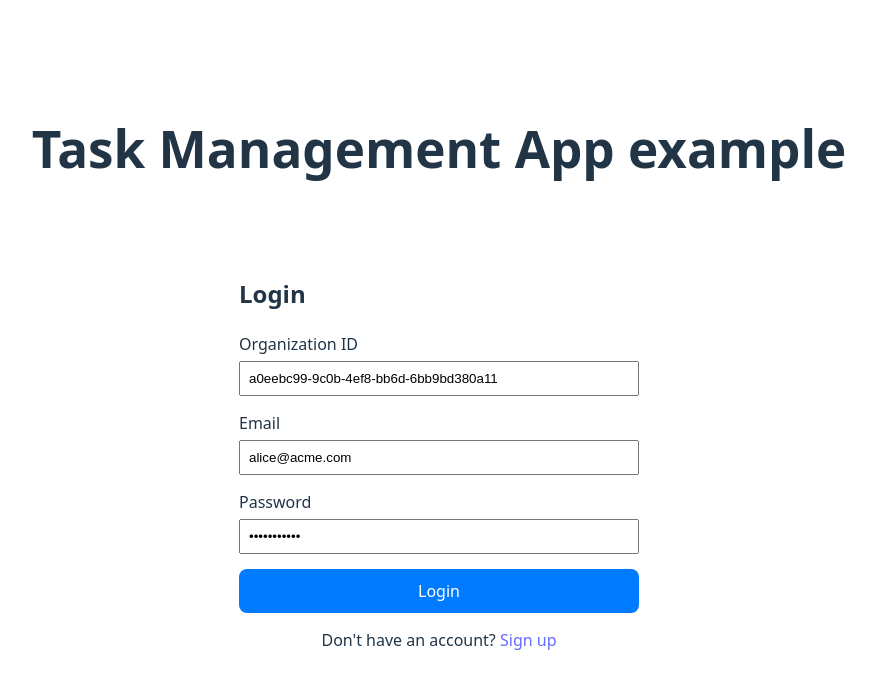
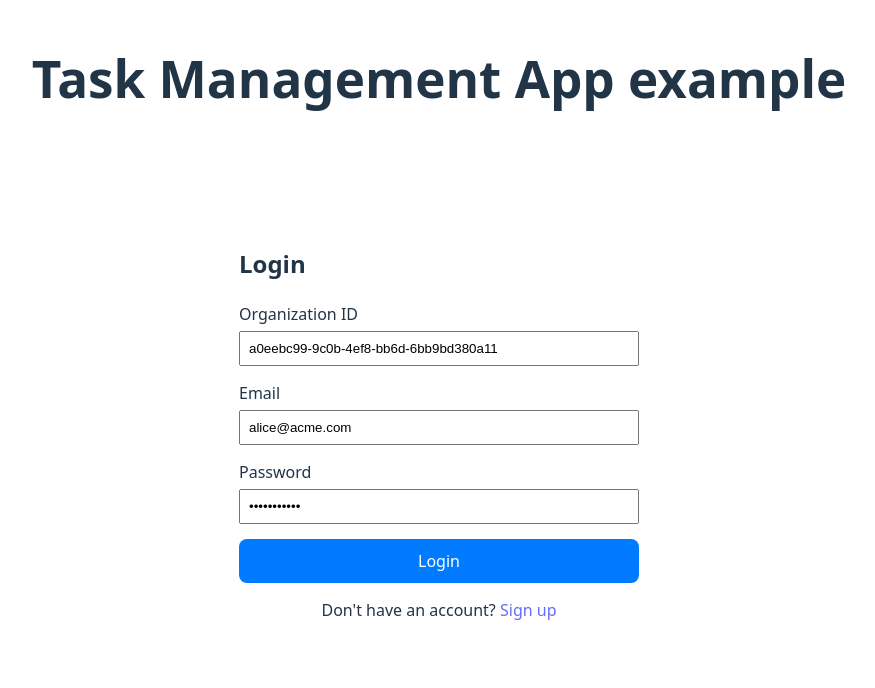
Before and after one commit to alias8/task_management_app_frontend, a React app: page /login in a window 1280 px wide. Shown: the top 688 px of the page, without its empty margins (201-1076 px from the left). Built offline with nearby package versions, Linux system fonts and the light colour scheme; no server answers; the HTML template or start-up script is replaced by a standard one.

Commit message:
Website h1 header in the same place

```diff
--- a/src/App.tsx
+++ b/src/App.tsx
@@ -1,9 +1,4 @@
-import {
-  BrowserRouter as Router,
-  Navigate,
-  Route,
-  Routes,
-} from 'react-router-dom';
+import { BrowserRouter as Router, Navigate, Route, Routes, } from 'react-router-dom';
 import { AuthProvider } from './contexts/AuthContext';
 import { ProtectedRoute } from './components/ProtectedRoute';
 import { PublicRoute } from './components/PublicRoute';
@@ -16,6 +11,20 @@ function App() {
   return (
     <Router>
       <AuthProvider>
+        <div>
+          <div
+            style={{ maxWidth: '1200px', margin: '0 auto', padding: '0 20px' }}
+          >
+            <h1
+              style={{
+                textAlign: 'center',
+                margin: '50px 0 100px',
+              }}
+            >
+              Task Management App example
+            </h1>
+          </div>
+          <div style={{ height: '700px', maxWidth: '1200px', margin: '0 auto', padding: '0 20px' }}>
             <Routes>
               <Route
                 path="/login"
@@ -40,12 +49,17 @@ function App() {
                     <Routes>
                       <Route path="/tasks" element={<Tasks />} />
                       <Route path="/tasks/:taskId" element={<TaskDetail />} />
-                  <Route path="/" element={<Navigate to="/tasks" replace />} />
+                      <Route
+                        path="/"
+                        element={<Navigate to="/tasks" replace />}
+                      />
                     </Routes>
                   </ProtectedRoute>
                 }
               />
             </Routes>
+          </div>
+        </div>
       </AuthProvider>
     </Router>
   );
--- a/src/pages/Login.tsx
+++ b/src/pages/Login.tsx
@@ -25,17 +25,7 @@ export const Login = () => {
   };
 
   return (
-    <div style={{ margin: '100px auto', padding: '20px' }}>
-      <h1
-        style={{
-          textAlign: 'center',
-          marginBottom: '30px',
-          margin: '0 auto 100px',
-        }}
-      >
-        Task Management App example
-      </h1>
-      <div style={{ maxWidth: '400px', margin: '0 auto' }}>
+    <div style={{ maxWidth: '400px', margin: '0 auto', padding: '20px' }}>
       <h2>Login</h2>
       <form onSubmit={handleSubmit}>
         <div style={{ marginBottom: '15px' }}>
@@ -105,6 +95,5 @@ export const Login = () => {
         Don't have an account? <Link to="/signup">Sign up</Link>
       </p>
     </div>
-    </div>
   );
 };
```
Lines whose indentation alone changed are shown as unchanged.
